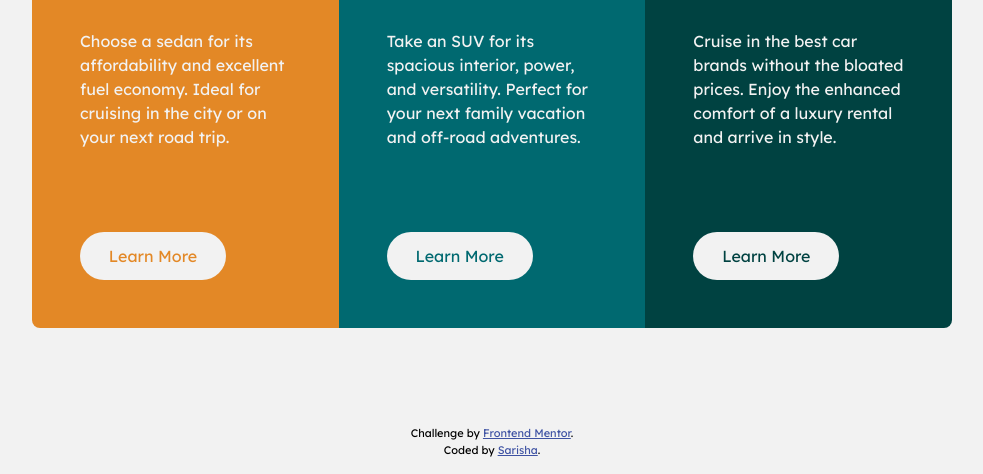
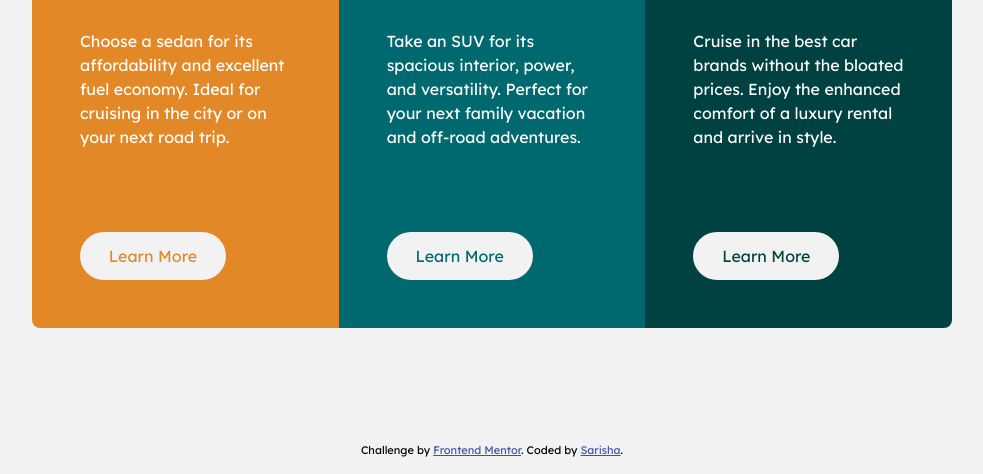
Before and after one commit to sarisha-pr/fm-3-column-preview-card-component, a website: page index.html in a window 1280 px wide. Shown: the part 326-800 px from the top of the page, without its empty margins (148-1131 px from the left). Drawn offline with Linux system fonts and the light colour scheme.

Commit message:
Update h1

```diff
--- a/index.html
+++ b/index.html
@@ -21,15 +21,16 @@
   </style>
 </head>
 <body>
-  <main class="flex justify-center items-center py-12 min-h-screen">
-    <div class="container m-auto">
-      <div class="grid grid-cols-1 md:grid-cols-3 rounded-lg overflow-hidden">
+  <main class="relative flex justify-center items-center py-16 min-h-screen">
+    <div class="relative container m-auto">
+      <h1 class="absolute top-0 left-0 w-[1px] h-[1px] overflow-hidden">3-column preview card component</h1>
+      <div class="relative grid grid-cols-1 md:grid-cols-3 rounded-lg overflow-hidden">
         <div class="p-12 bg-orange">
           <img src="./assets/images/icon-sedans.svg" alt="Icon" class="mb-[35px]">
 
           <h2 class="pb-[25px] font-shoulders font-bold text-[40px] uppercase text-light-gray">Sedans</h2>
 
-          <p class="text-light-gray">Choose a sedan for its affordability and excellent fuel economy. Ideal for cruising in the city or on your next road trip.</p>
+          <p class="text-white">Choose a sedan for its affordability and excellent fuel economy. Ideal for cruising in the city or on your next road trip.</p>
 
           <div class="pt-[25px] md:pt-[83px]">
             <a href="#" class="flex justify-center items-center w-[146px] h-[48px] rounded-full border-2 border-transparent duration-200 text-orange bg-light-gray hover:border-light-gray hover:bg-transparent hover:text-light-gray"><span>Learn More</span></a>
@@ -40,7 +41,7 @@
 
           <h2 class="pb-[25px] font-shoulders font-bold text-[40px] uppercase text-light-gray">SUVs</h2>
 
-          <p class="text-light-gray">Take an SUV for its spacious interior, power, and versatility. Perfect for your next family vacation and off-road adventures.</p>
+          <p class="text-white">Take an SUV for its spacious interior, power, and versatility. Perfect for your next family vacation and off-road adventures.</p>
 
           <div class="pt-[25px] md:pt-[83px]">
             <a href="#" class="flex justify-center items-center w-[146px] h-[48px] rounded-full border-2 border-transparent duration-200 text-cyan bg-light-gray hover:border-light-gray hover:bg-transparent hover:text-light-gray"><span>Learn More</span></a>
@@ -51,7 +52,7 @@
 
           <h2 class="pb-[25px] font-shoulders font-bold text-[40px] uppercase text-light-gray">Luxury</h2>
 
-          <p class="text-light-gray">Cruise in the best car brands without the bloated prices. Enjoy the enhanced comfort of a luxury rental and arrive in style. </p>
+          <p class="text-white">Cruise in the best car brands without the bloated prices. Enjoy the enhanced comfort of a luxury rental and arrive in style. </p>
 
           <div class="pt-[25px] md:pt-[83px]">
             <a href="#" class="flex justify-center items-center w-[146px] h-[48px] rounded-full border-2 border-transparent duration-200 text-dark-cyan bg-light-gray hover:border-light-gray hover:bg-transparent hover:text-light-gray"><span>Learn More</span></a>
@@ -59,11 +60,11 @@
         </div>
       </div>
     </div>
+
+    <div class="attribution absolute bottom-4 left-1/2 -translate-x-1/2">
+      Challenge by <a href="https://www.frontendmentor.io?ref=challenge" target="_blank">Frontend Mentor</a>.
+      Coded by <a href="https://www.frontendmentor.io/profile/sarisha-pr" target="_blank">Sarisha</a>.
+    </div>
   </main>
-
-  <div class="attribution absolute bottom-4 left-1/2 -translate-x-1/2">
-    Challenge by <a href="https://www.frontendmentor.io?ref=challenge" target="_blank">Frontend Mentor</a>.
-    <h1>Coded by <a href="https://www.frontendmentor.io/profile/sarisha-pr" target="_blank">Sarisha</a>.</h1>
-  </div>
 </body>
 </html>
```
Also changed, not shown: assets/css/dist/style.css.
